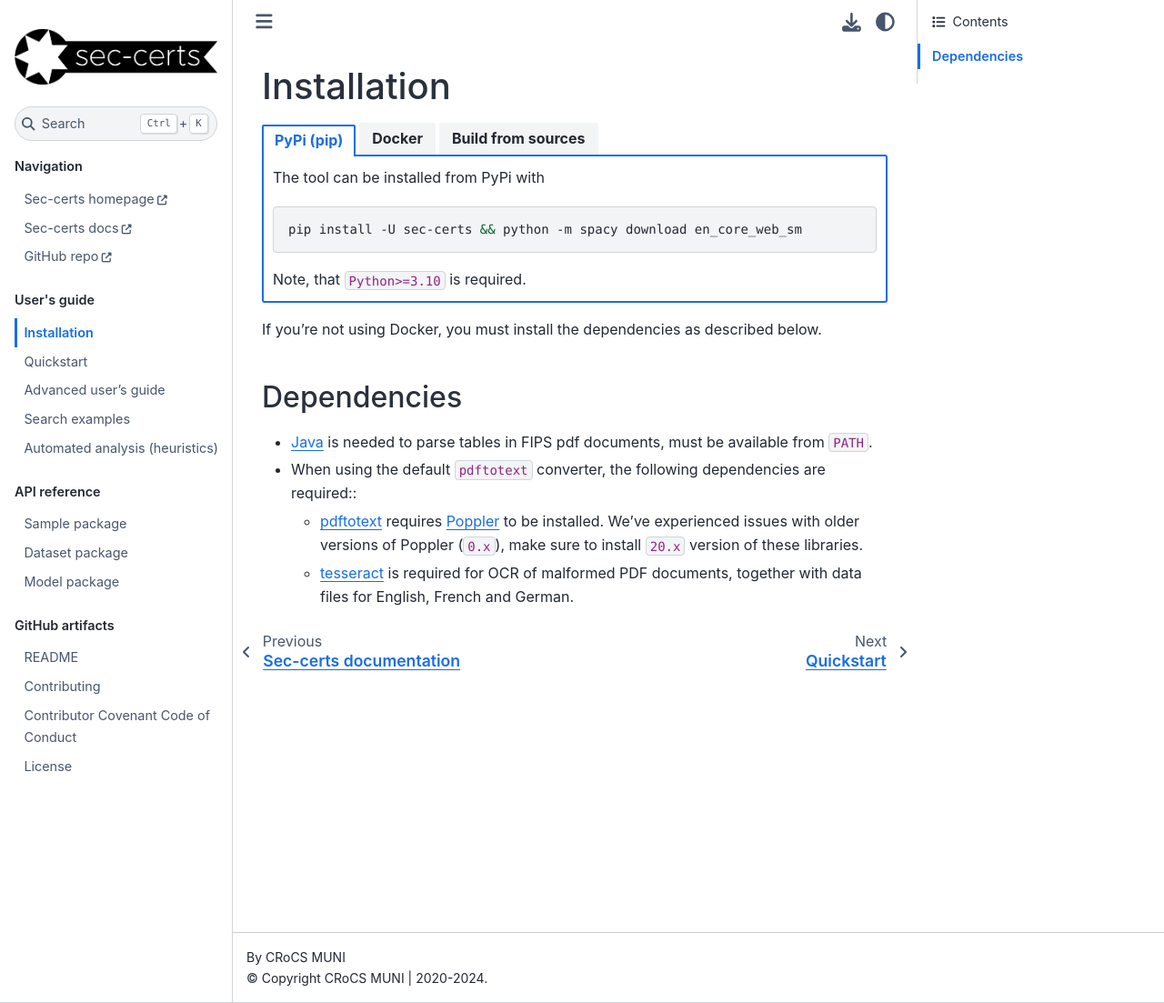
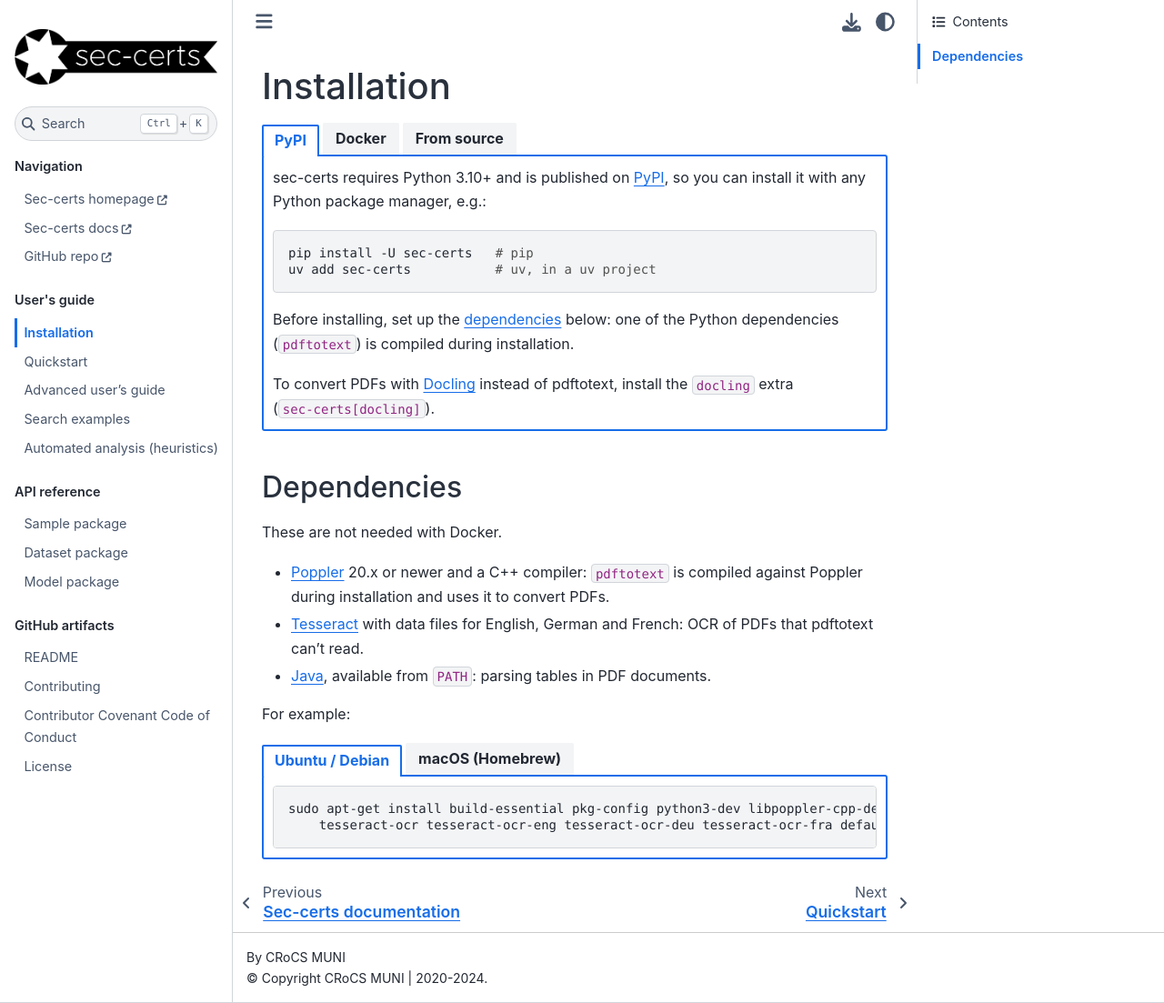
Before and after one commit to crocs-muni/sec-certs, a Sphinx documentation site: the page built from docs/installation.md, in a window 1280 px wide and 1103 px high. Shown: the whole window at 91% size. Built offline with Sphinx 7.4.7 and the Sphinx Book theme 1.1.4, drawn with Linux system fonts in a browser that asks for light colours; pages that are not in the unit, such as notebooks, are missing from menus.

Commit message:
docs: update for the new Docker images (#732)
* docs: update README for new Dockerfiles

* docs: update docs for new Dockerfiles

* docs: add details about new DockerHub release

````diff
--- a/docs/installation.md
+++ b/docs/installation.md
@@ -1,49 +1,87 @@
 # Installation
 
 ::::{tab-set}
-:::{tab-item} PyPi (pip)
+:::{tab-item} PyPI
 
-The tool can be installed from PyPi with
+sec-certs requires Python 3.10+ and is published on [PyPI](https://pypi.org/project/sec-certs/), so you can install it with any Python package manager, e.g.:
 
 ```bash
-pip install -U sec-certs && python -m spacy download en_core_web_sm
+pip install -U sec-certs   # pip
+uv add sec-certs           # uv, in a uv project
 ```
 
-Note, that `Python>=3.10` is required.
+Before installing, set up the [dependencies](#dependencies) below: one of the Python dependencies (`pdftotext`) is compiled during installation.
+
+To convert PDFs with [Docling](https://github.com/docling-project/docling) instead of pdftotext, install the `docling` extra (`sec-certs[docling]`).
 
 :::
 
 :::{tab-item} Docker
 
-The tool can be pulled as a docker image with
+The Docker images come with all dependencies set up. They are published on [Docker Hub](https://hub.docker.com/r/seccerts/sec-certs) in three variants:
+
+- `seccerts/sec-certs` (tags `latest`, `<version>`): the `sec-certs` CLI and library.
+- `seccerts/sec-certs:latest-jupyter` (tags `latest-jupyter`, `<version>-jupyter`): the same, plus JupyterLab and the example notebooks.
+- `seccerts/sec-certs:latest-docling` (tags `latest-docling`, `<version>-docling`): converts PDFs with Docling instead of pdftotext, with its models included. It's much larger (about 12 GB), mostly because of PyTorch with CUDA.
 
 ```bash
 docker pull seccerts/sec-certs
 ```
 
+See [Run sec-certs from Docker](quickstart.md#run-sec-certs-from-docker) for how to use them.
+
 :::
-:::{tab-item} Build from sources
 
-The stable release is also published on [GitHub](https://github.com/crocs-muni/sec-certs/releases) from where it can be setup for development with
+:::{tab-item} From source
+
+For development, clone the repository and install it with [uv](https://docs.astral.sh/uv/):
 
 ```bash
 git clone https://github.com/crocs-muni/sec-certs.git
-python3 -m venv venv
-source venv/bin/activate
-pip install -e .
-python -m spacy download en_core_web_sm
+cd sec-certs
+uv sync --inexact
 ```
 
-Alternatively, our [Dockerfile](https://github.com/crocs-muni/sec-certs/blob/main/Dockerfile) represents a reproducible way of setting up the environment.
+Add `--extra docling` for Docling. See [contributing](contributing.md) for more about the development setup.
+
+You can also build the Docker images yourself:
+
+```bash
+docker build -t sec-certs .                            # CLI and library
+docker build --target jupyter -t sec-certs-jupyter .   # plus JupyterLab and the example notebooks
+docker build --target docling -t sec-certs-docling .   # with Docling and its models
+```
+
+Locally built images report the version `0.0.0+local`. To set a real one, add `--build-arg SETUPTOOLS_SCM_PRETEND_VERSION_FOR_SEC_CERTS=<version>`.
 
 :::
 ::::
 
-If you're not using Docker, you must install the dependencies as described below.
-
 ## Dependencies
 
-- [Java](https://www.java.com/en) is needed to parse tables in FIPS pdf documents, must be available from `PATH`.
-- When using the default `pdftotext` converter, the following dependencies are required::
-    - [pdftotext](https://github.com/jalan/pdftotext) requires [Poppler](https://poppler.freedesktop.org/) to be installed. We've experienced issues with older versions of Poppler (`0.x`), make sure to install `20.x` version of these libraries.
-    - [tesseract](https://github.com/tesseract-ocr/tesseract) is required for OCR of malformed PDF documents, together with data files for English, French and German.
+These are not needed with Docker.
+
+- [Poppler](https://poppler.freedesktop.org/) 20.x or newer and a C++ compiler: `pdftotext` is compiled against Poppler during installation and uses it to convert PDFs.
+- [Tesseract](https://github.com/tesseract-ocr/tesseract) with data files for English, German and French: OCR of PDFs that pdftotext can't read.
+- [Java](https://www.java.com/en), available from `PATH`: parsing tables in PDF documents.
+
+For example:
+
+::::{tab-set}
+:::{tab-item} Ubuntu / Debian
+
+```bash
+sudo apt-get install build-essential pkg-config python3-dev libpoppler-cpp-dev poppler-utils \
+    tesseract-ocr tesseract-ocr-eng tesseract-ocr-deu tesseract-ocr-fra default-jre
+```
+
+:::
+:::{tab-item} macOS (Homebrew)
+
+```bash
+brew install pkg-config poppler tesseract tesseract-lang
+brew install --cask temurin   # Java
+```
+
+:::
+::::
````
Also changed, not shown: CONTRIBUTING.md (+2 -2 lines), README.md (+13 -1 lines), docs/quickstart.md (+39 -15 lines).
